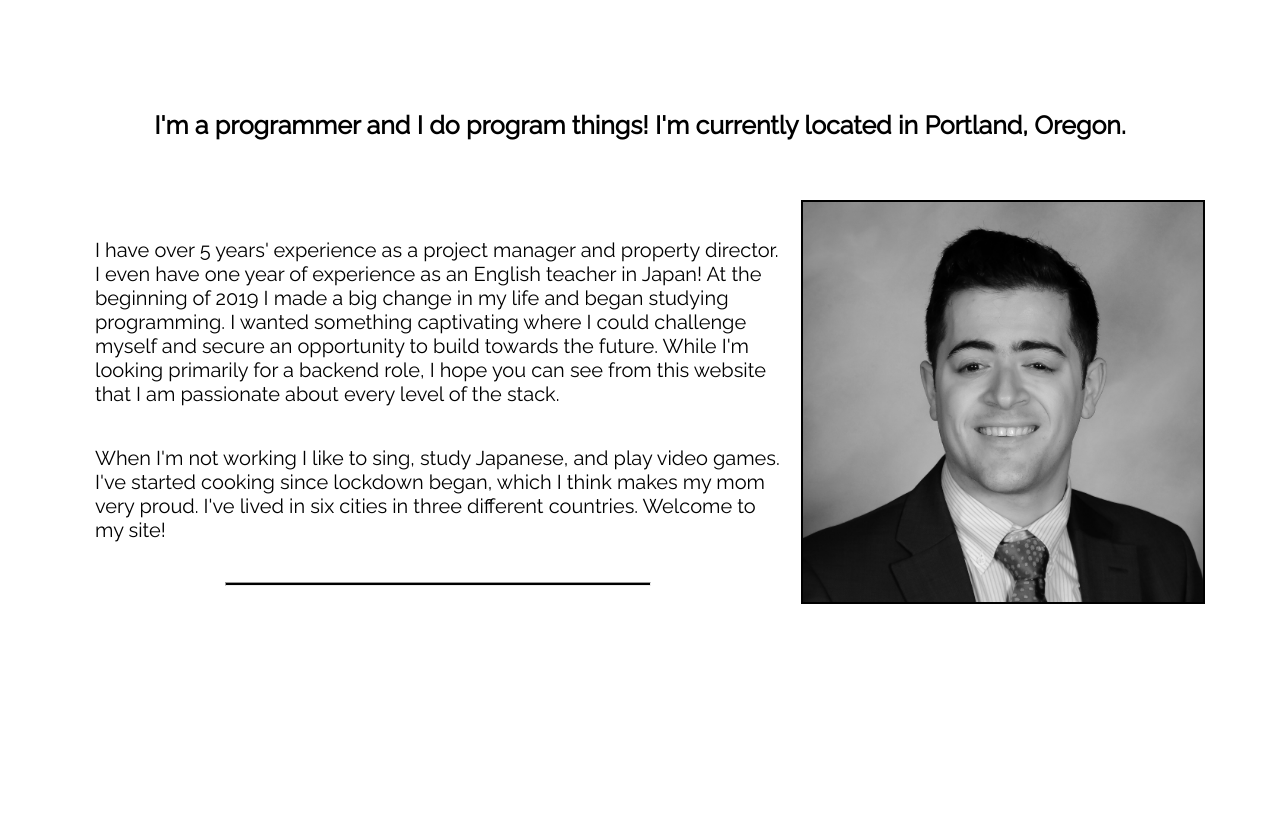
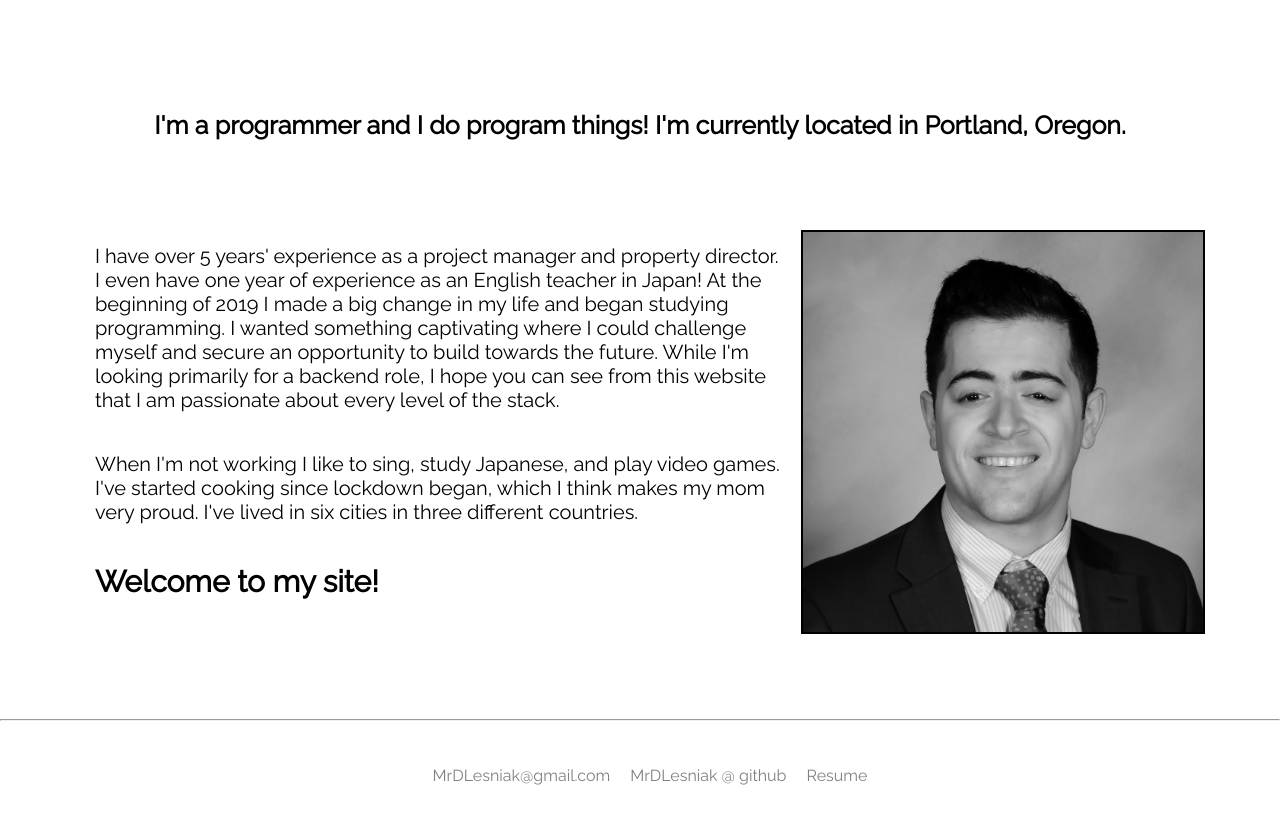
Before and after one commit to mrdlesniak/mrdlesniak.github.io, a Django app: page / in a window 1280 px wide. Shown: the part 377-1207 px from the top of the page. Before the commit the page ends 981 px from the top, so only its background shows below. Run offline with Django 3.2, Linux system fonts and the light colour scheme; some web fonts are replaced.

Commit message:
Adds contact info to footer. Creates footer. Adjusts CSS.

```diff
--- a/portfolio/static/portfolio/style.css
+++ b/portfolio/static/portfolio/style.css
@@ -1,3 +1,4 @@
+/* base */
 * {
     margin: 0;
     padding: 0;
@@ -61,6 +62,22 @@ hr{
     margin: 0px;
 }
 
+footer{
+    padding: 35px 0 35px 20px;
+    color: grey;
+    justify-content: center;
+    display: flex;
+    flex-direction: column;
+}
+
+footer > a{
+    padding: 10px;
+}
+
+#app{
+    min-height: 100vh;
+}
+
 /* body */
 body{
     background-color: white;
@@ -113,13 +130,15 @@ body{
 /* about page */
 h3{
     font-size: 25px;
+    text-align: center;
 }
 
 .about{
     font-size: 20px;
     display: flex;
-    flex-direction: column;
+    flex-direction: column-reverse;
     align-items: center;
+    text-align: center;
 }
 
 .about_text{
@@ -129,13 +148,15 @@ h3{
 #below_text{
     color: black;
     background: black;
-    height: 2px;
+    visibility: hidden;
 }
 
 #dylan_pic{
     width: 200px;
     justify-self: center;
     border: 2px solid black;
+    margin-top: 30px;
+    margin-bottom: 10px;
 }
 
 /* projects page */
@@ -291,6 +312,7 @@ h3{
 
 /* desktop exclusive formatting */
 @media only screen and (min-width: 768px) {
+    footer{flex-direction:row;}
     .title{font-size: 150px;}
     .project_box{flex-direction: row;}
     .project_area{
@@ -311,6 +333,7 @@ h3{
     .about{
         flex-direction: row;
         padding: 60px;
+        text-align: left;
     }
     #dylan_pic{
         width: 400px;
@@ -323,5 +346,7 @@ h3{
         margin-top: 20px;
         margin-left: 150px;
         margin-right: 150px;
+        height: 2px;
+        visibility: visible;
     }
 }
--- a/portfolio/templates/portfolio/base.html
+++ b/portfolio/templates/portfolio/base.html
@@ -47,6 +47,14 @@
         {% endblock %}
     </div>
     <!-- js section -->
+    <div class="bottom">
+        <hr>
+        <footer>
+            <a class="project_links" href="mailto:mrdlesniak@gmail.com">MrDLesniak@gmail.com</a>
+            <a class="project_links" href="https://github.com/mrdlesniak">MrDLesniak @ github</a>
+            <a class="project_links" href="{% url 'portfolio:resume' %}">Resume</a>
+        </footer>
+    </div>
 
     <script>
         var app = new Vue({
--- a/portfolio/templates/portfolio/index.html
+++ b/portfolio/templates/portfolio/index.html
@@ -19,9 +19,10 @@
             </p>
 
             <p class="about_text">
-                When I'm not working I like to sing, study Japanese, and play video games. I've started cooking since lockdown began, which I think makes my mom very proud. I've lived in six cities in three different countries. Welcome to my site!
+                When I'm not working I like to sing, study Japanese, and play video games. I've started cooking since lockdown began, which I think makes my mom very proud. I've lived in six cities in three different countries.
             </p>
-            <hr id="below_text">
+            <h2 class="about_text">Welcome to my site!</h2>
+            <!-- <hr id="below_text"> -->
         </div>
         <img id="dylan_pic" src="{% static 'portfolio/pictures/dylan_calray_bandw.jpg' %}" type="image/png">
 
--- a/portfolio/templates/portfolio/projects.html
+++ b/portfolio/templates/portfolio/projects.html
@@ -30,7 +30,7 @@
 
         <div class="project_area">
             <div class="project">
-               <h2> <a id="dl" v-on:click="resetToProject">DylanLesniak.com</a> </h2>
+               <h2> <a id="dl" v-on:click="resetToProject">Dyl<span style="color:grey">a</span>n Lesni<span style="color:grey">a</span>k.com</a> </h2>
                 <p>My personal portfolio site.</p>
                 <br>
                 <p><i> Python, Django, SQLite, Vue.js, HTML, CSS, AWS Ec2, Nginx, Docker</i></p>
```
